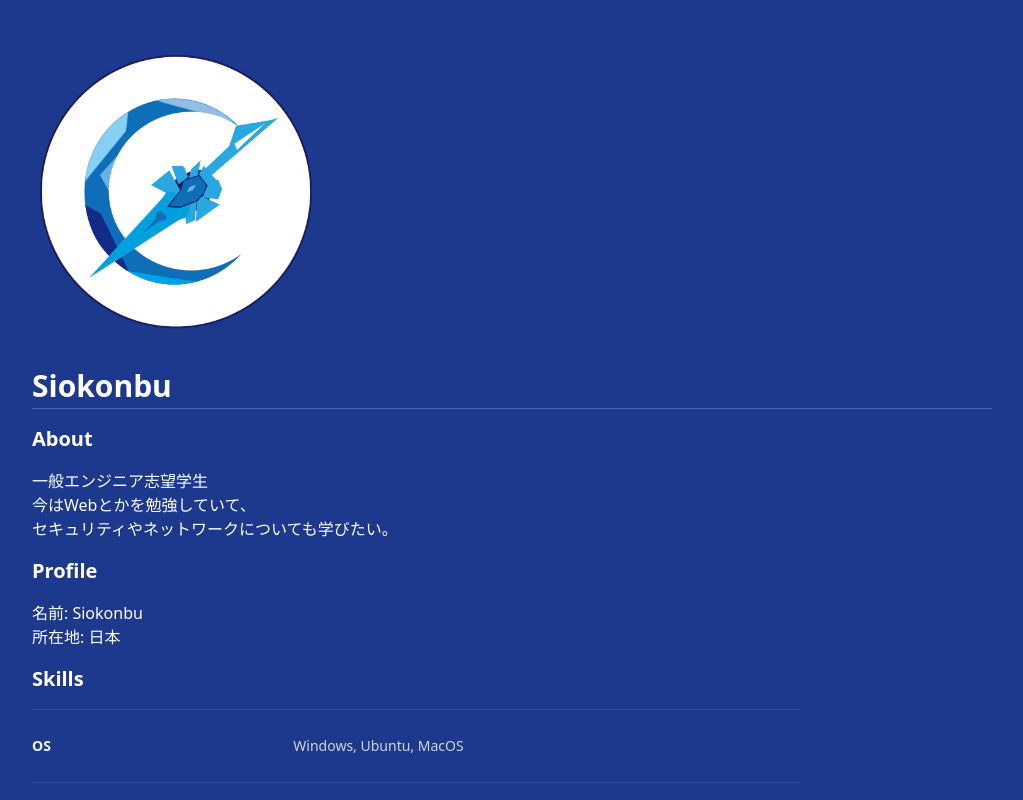
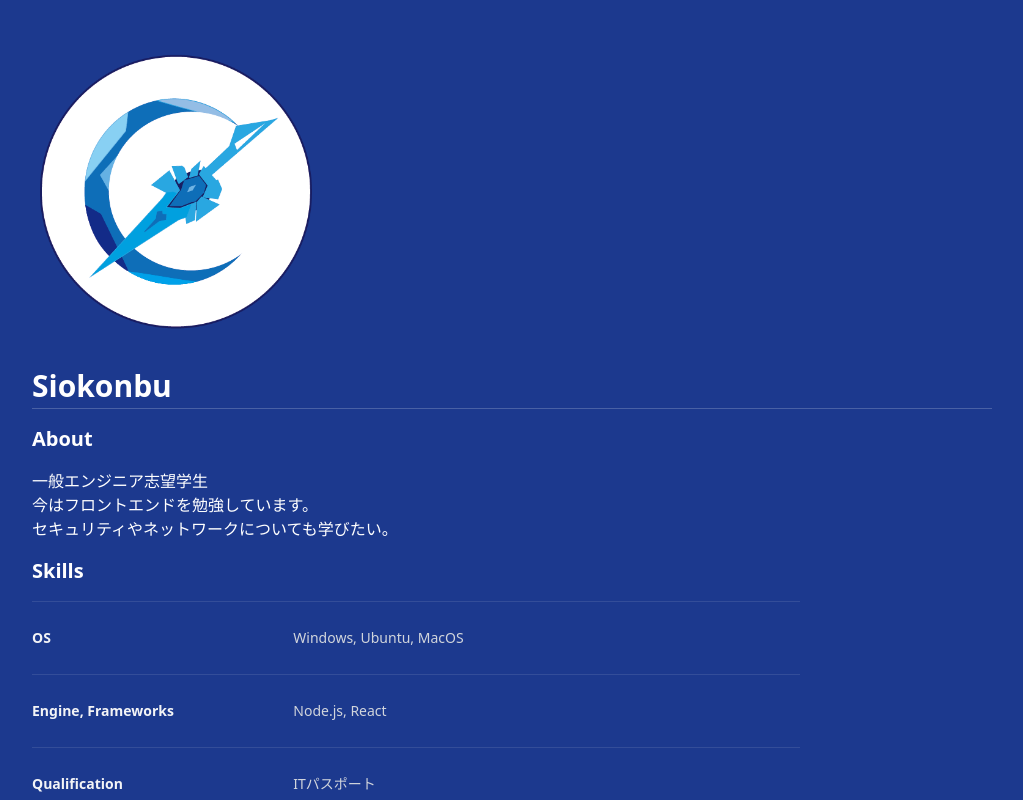
Before and after one commit to Siokonbu966/Siokonbu966.github.io, a Next.js app: page / in a window 1280 px wide. Shown: the top 800 px of the page, without its empty margins (128-1151 px from the left). Built offline with nearby package versions, Linux system fonts and the light colour scheme.

Commit message:
feat: 不要な文言を削除

```diff
--- a/src/components/sections/ProfileSection.tsx
+++ b/src/components/sections/ProfileSection.tsx
@@ -11,19 +11,9 @@ export default function ProfileSection() {
           <div className="mt-[1rem]">
             <p>
               一般エンジニア志望学生<br />
-              今はWebとかを勉強していて、<br />
+              今はフロントエンドを勉強しています。<br />
               セキュリティやネットワークについても学びたい。
             </p>
-          </div>
-        </div>
-
-        <div className="pt-[1rem]">
-          <h3 className="text-xl font-bold">Profile</h3>
-          <div className="mt-[1rem]">
-            <ul>
-              <li>名前: Siokonbu</li>
-              <li>所在地: 日本</li>
-            </ul>
           </div>
         </div>
       </div>
--- a/src/components/sections/WorksSection.tsx
+++ /dev/null
@@ -1,15 +0,0 @@
-export default function WorksSection() {
-  return (
-    <>
-    <h3>Works</h3>
-      <ul>
-        <li>
-          <a href="https://github.com/Siokonbu966">GitHub</a>
-        </li>
-        <li>
-          <a href="https://qiita.com/Siokonbu">Qiita</a>
-        </li>
-      </ul>
-    </>
-  )
-}
```
